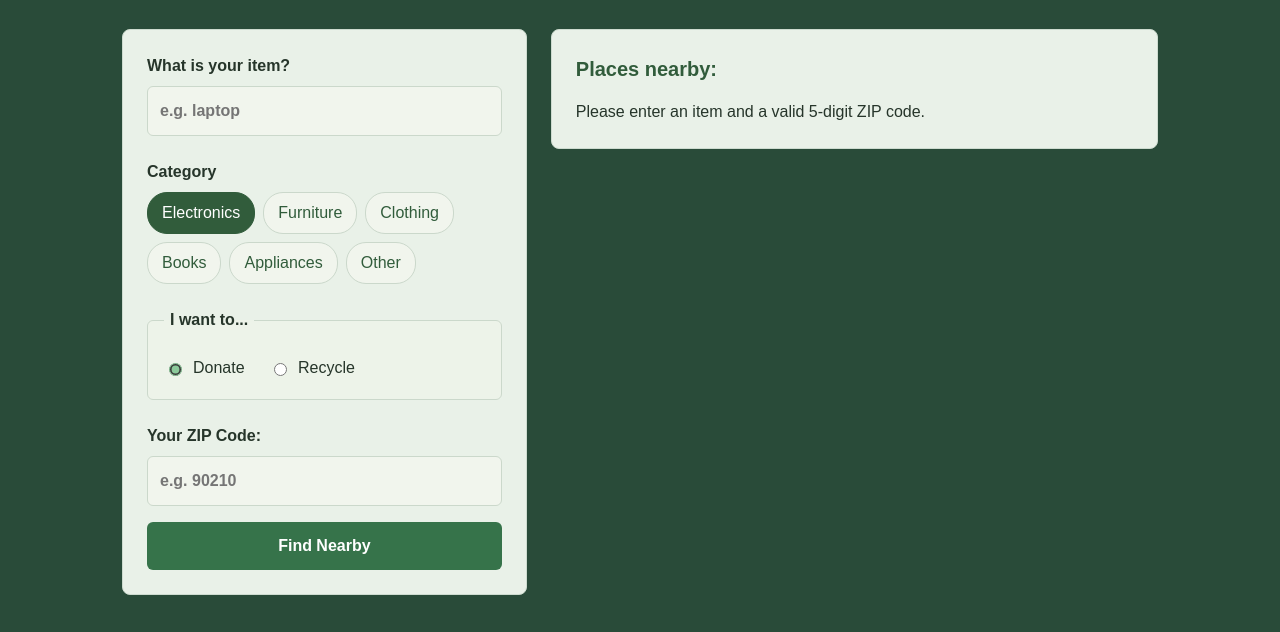
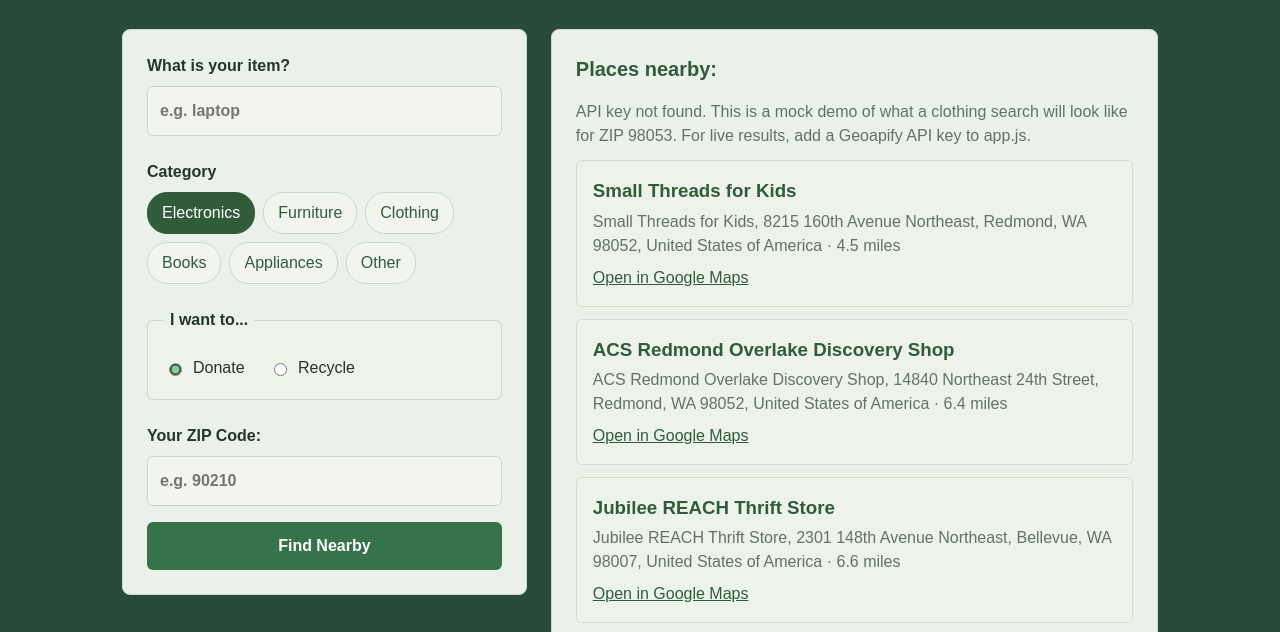
Before and after one commit to saradebnath/ReHome, a plain HTML site: page index.html in a window 1280 px wide. Both pictures are taken after a click on the button "Find Nearby". Shown: the part 148-780 px from the top of the page. Drawn offline with nearby package versions, Linux system fonts and the light colour scheme.

Commit message:
added mock results

```diff
--- a/app.js
+++ b/app.js
@@ -17,6 +17,11 @@ categoryChips.addEventListener('click', (event) => {
 searchButton.addEventListener('click', searchNearby);
 
 async function searchNearby() {
+  if (!API_KEY) {
+    showDemoResults();
+    return;
+  }
+
   const zipCode = document.getElementById('zipInput').value.trim();
   const itemName = document.getElementById('itemInput').value.trim();
   const intent = document.querySelector('input[name="intent"]:checked').value;
@@ -137,6 +142,67 @@ function showPlaces(features, userLatitude, userLongitude) {
   });
 }
 
+function showDemoResults() {
+  results.replaceChildren();
+
+  const notice = document.createElement('p');
+  notice.className = 'demo-notice';
+  notice.textContent = 'API key not found. This is a mock demo of what a clothing search will look like for ZIP 98053. For live results, add a Geoapify API key to app.js.';
+  results.appendChild(notice);
+
+  const places = [
+    {
+      name: 'Small Threads for Kids',
+      address: 'Small Threads for Kids, 8215 160th Avenue Northeast, Redmond, WA 98052, United States of America',
+      distance: '4.5'
+    },
+    {
+      name: 'ACS Redmond Overlake Discovery Shop',
+      address: 'ACS Redmond Overlake Discovery Shop, 14840 Northeast 24th Street, Redmond, WA 98052, United States of America',
+      distance: '6.4'
+    },
+    {
+      name: 'Jubilee REACH Thrift Store',
+      address: 'Jubilee REACH Thrift Store, 2301 148th Avenue Northeast, Bellevue, WA 98007, United States of America',
+      distance: '6.6'
+    },
+    {
+      name: 'Value Village',
+      address: 'Value Village, 14160 Northeast 178th Street, Woodinville, WA 98072, United States of America',
+      distance: '7.2'
+    },
+    {
+      name: 'Eastside Community Aid (ECA) Thrift Shop',
+      address: 'Eastside Community Aid (ECA) Thrift Shop, 12451 116th Avenue Northeast, Kirkland, WA 98034, United States of America',
+      distance: '7.4'
+    }
+  ];
+
+  places.forEach(({ name, address, distance }) => {
+    const card = document.createElement('div');
+    card.className = 'place-card';
+
+    const title = document.createElement('h3');
+    title.textContent = name;
+
+    const details = document.createElement('p');
+    details.textContent = `${address} · ${distance} miles`;
+
+    const mapsUrl = new URL('https://www.google.com/maps/search/');
+    mapsUrl.search = new URLSearchParams({
+      api: '1',
+      query: `${name}, ${address}`
+    });
+
+    const mapsLink = document.createElement('a');
+    mapsLink.href = mapsUrl.toString();
+    mapsLink.textContent = 'Open in Google Maps';
+
+    card.append(title, details, mapsLink);
+    results.appendChild(card);
+  });
+}
+
 function isClosed(properties) {
   const rawData = properties.datasource?.raw || {};
   const closedValues = [
--- a/style.css
+++ b/style.css
@@ -152,6 +152,11 @@ label.radio {
     margin-top: 16px;
 }
 
+.demo-notice {
+    margin: 0 0 12px;
+    color: #637267;
+}
+
 .place-card {
     margin-top: 12px;
     padding: 16px;
```
Also changed, not shown: 1 other file.
